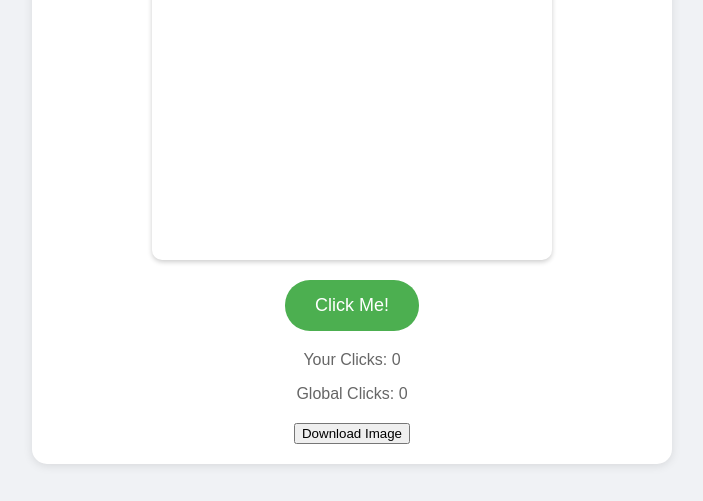
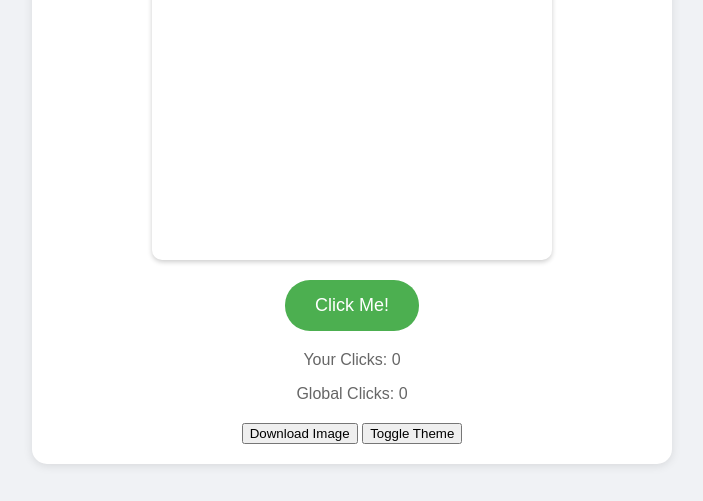
Before and after one commit to Random-Cats/test, a plain HTML site: page index.html in a window 1280 px wide. Shown: the part 100-601 px from the top of the page, without its empty margins (288-991 px from the left). Drawn offline with Linux system fonts and the light colour scheme.

Commit message:
forgor to actually add the theme button lol

```diff
--- a/index.html
+++ b/index.html
@@ -21,6 +21,7 @@
         </div>
         <div>
             <button onclick="downloadCurrentImage()">Download Image</button>
+            <button onclick="toggleTheme()">Toggle Theme</button>
         </div>
     </div>
 
```
